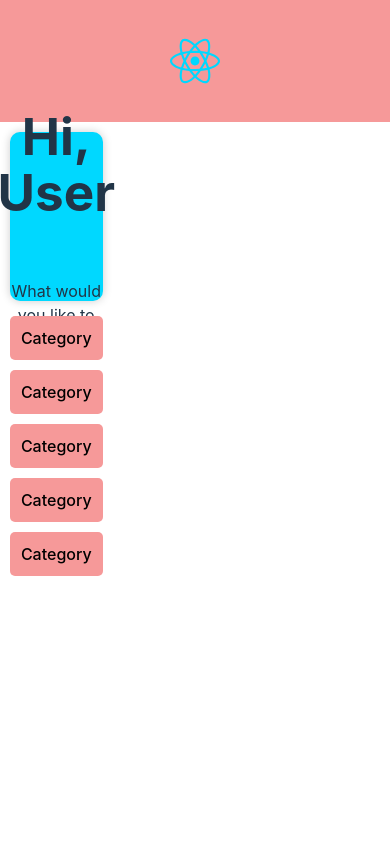
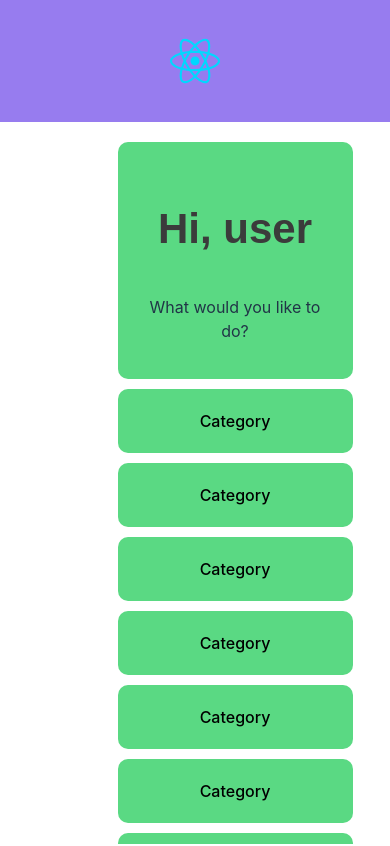
Before and after one commit to apurificato/nidhi_marketplace, a React (Vite) app in the folder client/: page /dashboard in a window 390 px wide. Shown: the top 846 px of the page. Built offline with nearby package versions, Linux system fonts and the light colour scheme.

Commit message:
dashboard

```diff
--- a/client/package.json
+++ b/client/package.json
@@ -15,7 +15,9 @@
     "graphql": "^16.8.1",
     "react": "^18.2.0",
     "react-dom": "^18.2.0",
-    "react-router-dom": "^6.23.1"
+    "react-router-dom": "^6.23.1",
+    "react-slick": "^0.30.2",
+    "slick-carousel": "^1.8.1"
   },
   "devDependencies": {
     "@types/react": "^18.2.66",
--- a/client/src/App.jsx
+++ b/client/src/App.jsx
@@ -6,6 +6,7 @@ import Home from './pages/Home'
 import About from './pages/About'
 import Dashboard from './pages/Dashboard'
 import AuthForm from './pages/AuthForm'
+
 
 
 function App() {
@@ -19,11 +20,11 @@ function App() {
   //         })
   // }, [])
 
-  const logoutUser = async () => {
-      // await axios.get('/api/auth/logout')
+  // const logoutUser = async () => {
+  //     // await axios.get('/api/auth/logout')
 
-      // setUser(null)
-  }
+  //     // setUser(null)
+  // }
 
 
   return (
@@ -36,7 +37,7 @@ function App() {
       <Routes>
         <Route path="/" element={<Home user={user}/>} />
         <Route path="/about" element={<About />} />
-        <Route path="/dashboard" element={<Dashboard />} />
+        <Route path="/dashboard" element={<Dashboard user={setUser}/>} />
         <Route path="/auth" element={<AuthForm setUser={setUser}/>} />
       </Routes>
 
--- /dev/null
+++ b/client/src/components/Carousel.jsx
@@ -0,0 +1,52 @@
+
+import Slider from 'react-slick';
+import 'slick-carousel/slick/slick.css';
+import 'slick-carousel/slick/slick-theme.css';
+
+
+export default function ImageSlider() {
+  const settings = {
+    dots: true,
+    infinite: true,
+    speed: 500,
+    slidesToShow: 3,
+    slidesToScroll: 1,
+    autoplay: true,
+    autoplaySpeed: 2000, // Adjust the speed as needed (milliseconds)
+    pauseOnHover: true,
+    responsive: [
+      {
+        breakpoint: 1024,
+        settings: {
+          slidesToShow: 2,
+          slidesToScroll: 1,
+        },
+      },
+      {
+        breakpoint: 600,
+        settings: {
+          slidesToShow: 1,
+          slidesToScroll: 1,
+        },
+      },
+    ],
+  };
+  return (
+    <div className="image-slider-container">
+      <Slider {...settings}>
+        <div>
+          <img src="https://www.shrm.org/topics-tools/news/hr-magazine/ask-expert-whiff-weed/_jcr_content/_cq_featuredimage.coreimg.jpeg/1703128193176/istock-1442479025-nrh1c9.jpeg" />
+        </div>
+        <div>
+          <img src="https://bloximages.newyork1.vip.townnews.com/stltoday.com/content/tncms/assets/v3/editorial/7/f6/7f649ede-22a6-5735-a4fa-9307f0fe9cd8/63ea615255ded.preview.jpg?crop=1763%2C926%2C0%2C124&resize=1200%2C630&order=crop%2Cresize" />
+        </div>
+        <div>
+          <img src="https://media.post.rvohealth.io/wp-content/uploads/sites/3/2024/01/Marijuana-joints-with-cannabis-laying-on-wooden-tray-header-1024x575.jpg" />
+        </div>
+        <div>
+          <img src="https://josephhollander.com/cdn-cgi/image/quality=90,gravity=auto,sharpen=1,metadata=none,format=auto,onerror=redirect/wp-content/uploads/2022/10/marijuana.jpg" />
+        </div>
+      </Slider>
+    </div>
+  );
+}
--- /dev/null
+++ b/client/src/context/AuthContext.jsx
@@ -0,0 +1,34 @@
+import React, { createContext, useState, useEffect, useContext } from 'react';
+import Cookies from 'js-cookie';
+
+const AuthContext = createContext();
+
+export const AuthProvider = ({ children }) => {
+  const [loggedIn, setLoggedIn] = useState(false);
+
+  useEffect(() => {
+    // Check for a JWT cookie when the app initializes
+    const token = Cookies.get('token');
+    if (token) {
+      setLoggedIn(true);
+    }
+  }, []);
+
+  const login = (token) => {
+    Cookies.set('token', token);
+    setLoggedIn(true);
+  };
+
+  const logout = () => {
+    Cookies.remove('token');
+    setLoggedIn(false);
+  };
+
+  return (
+    <AuthContext.Provider value={{ loggedIn, login, logout }}>
+      {children}
+    </AuthContext.Provider>
+  );
+};
+
+export const useAuth = () => useContext(AuthContext);
--- a/client/src/index.scss
+++ b/client/src/index.scss
@@ -19,6 +19,7 @@
 html, body {
   padding: 0;
   margin: 0;
+  overflow-x: hidden;
 }
 
 #root {
@@ -292,9 +293,9 @@ a .footer-logo-item {
 
 // NAVBAR
 
-$primary-color: #f69999;
+$primary-color: #977cef;
 $text-color: #fff;
-$hover-color: #00d8ff;
+$hover-color: #66d88b;
 $breakpoint: 768px;
 
 .navbar-header {
@@ -407,44 +408,97 @@ $breakpoint: 768px;
 
 // DASHBOARD STYLES
 
+
+.dashboard {
+  display: flex;
+  justify-content: flex-start;
+  align-items: flex-start;
+  padding: 20px;
+  width: 100%;
+}
+
 .dash-container {
-   height: 100vh;
-   display: flex;
-   flex-direction: column;
-   justify-content: flex-start;
-   align-items: flex-start;
-  padding: 10px;
+  display: flex;
+  align-items: flex-start;
+  justify-content: space-between;
+  width: 100%;
+}
+
+.left-column {
+  display: flex;
+  flex-direction: column;
+  margin-right: 20px;
+  width: 50%;
 }
 
 .user-info {
-  height: 20%;
-  width: 25%;
+  margin-bottom: 10px;
+  background-color: #5ad983;
+  border-radius: 10px;
+  padding: 20px;
+  width: 100%;
+}
+
+.categories-table {
   display: flex;
   flex-direction: column;
-  justify-content: center;
-  align-items: center;
-  background-color: #00d8ff;
-  border-radius: 10px;
-  box-shadow: 0 0 10px rgba(0, 0, 0, 0.2);
- }
+  width: 100%;
+}
 
- .categories-table {
-  width: 25%; /* Make it take the full width */
-  display: flex;
-  flex-direction: column;
-  gap: 10px; /* Add some space between the links */
-  padding: 15px 0;
+.categories-item {
+background-color: #5ad983;
+padding: 20px;
+border-radius: 10px;
+width: 100%;
+
+&:hover {
+  background-color: rgb(90, 90, 90);
+  color: white;
+}
 }
 
 .categories-table a {
-  text-decoration: none;
-  color: #000;
-  padding: 10px;
-  background-color: #f69999;
-  border-radius: 5px;
-  transition: background-color 0.3s ease;
+  margin-bottom: 10px;
+  color: black;
 }
 
-.categories-table a:hover {
-  background-color: #00d8ff;
+.carousel-container {
+  flex: 1;
+  max-width: 100%; /* Adjust as needed */
+  display: flex;
+  align-items: center;
 }
+
+@media (max-width: 768px) {
+  .dash-container {
+    flex-direction: column;
+    align-items: center;
+  }
+
+  .left-column, .carousel-container {
+    max-width: 60%;
+    margin-right: 0;
+  }
+}
+
+// Carousel
+
+.image-slider-container {
+  padding: 5%;
+  width: 80%;
+  align-items: center;
+
+  img {
+  width: 70%;
+  height: auto;
+  display: block;
+  margin: 0 auto;
+  border-radius: 20px;
+  box-shadow: 0 4px 8px rgba(0, 0, 0, 0.1), 0 6px 20px rgba(0, 0, 0, 0.1);
+  }
+}
+
+.image-slider-container .slick-prev:before,
+.image-slider-container .slick-next:before {
+  color: black;
+}
--- a/client/src/pages/AuthForm.jsx
+++ b/client/src/pages/AuthForm.jsx
@@ -1,25 +1,25 @@
 import { useState } from 'react'
 import { useNavigate } from 'react-router-dom'
-import axios from 'axios'
 import { CREATE_USER, LOGIN_USER } from '../graphql/mutations'
 import { useMutation } from '@apollo/client'
+import { useAuth } from '../context/AuthContext'
 
 const initialFormState = {
   username: '',
   email: '',
   password: '',
   isLogin: true
-
 }
 
-
-function AuthForm(props) {
+function AuthForm() {
   const [formData, setFormData] = useState(initialFormState)
   const navigate = useNavigate()
-    const [createUser]= useMutation(CREATE_USER,{
+  const { login } = useAuth() // Access the login function from the context
+
+  const [createUser] = useMutation(CREATE_USER, {
     variables: formData
   })
-    const [loginUser]= useMutation(LOGIN_USER,{
+  const [loginUser] = useMutation(LOGIN_USER, {
     variables: formData
   })
 
@@ -35,13 +35,32 @@ function AuthForm(props) {
   const handleSubmit = async (event) => {
     event.preventDefault()
 
-        let data
-        formData.isLogin? data= await loginUser() : data = await createUser()
+    let data;
+    let token;
+    try {
+      if (formData.isLogin) {
+        data = await loginUser()
+        token = data.data.login.token
+      } else {
+        data = await createUser()
+        token = data.data.createUser.token
+      }
 
+      // Log to check if data is received
+      console.log('Data received:', data)
 
-        console.log(data)
+      // If login or registration is successful, update the context and navigate
+      if (data) {
+        login(token) // Set the loggedIn state to true
+        navigate('/dashboard')
+      } else {
+        console.error('Error: Data not received')
+      }
+    } catch (error) {
+      console.error('Authentication error:', error)
+    }
+    setFormData({...initialFormState})
 
-        setFormData({...initialFormState})
   }
 
   const toggleAuthType = () => {
--- a/client/src/pages/Dashboard.jsx
+++ b/client/src/pages/Dashboard.jsx
@@ -1,27 +1,34 @@
+import ImageSlider from "../components/Carousel"
 
-
-function Dashboard( ) {
+function Dashboard() {
 
 
 
 
     return(
-        <section>
+        <section className="dashboard">
   <div className="dash-container">
+    <div className="left-column">
       <div className="user-info">
-                  <h1>Hi, User</h1>
+        <h2>Hi, user</h2>
         <p>What would you like to do?</p>
       </div>
       <aside className="categories-table">
-                    <a href="/">Category</a>
-                    <a href="/">Category</a>
-                    <a href="/">Category</a>
-                    <a href="/">Category</a>
-                    <a href="/">Category</a>
+        <a className="categories-item" href="/">Category</a>
+        <a className="categories-item" href="/">Category</a>
+        <a className="categories-item" href="/">Category</a>
+        <a className="categories-item" href="/">Category</a>
+        <a className="categories-item" href="/">Category</a>
+        <a className="categories-item" href="/">Category</a>
+        <a className="categories-item" href="/">Category</a>
+        <a className="categories-item" href="/">Category</a>
+        <a className="categories-item" href="/">Category</a>
+        <a className="categories-item" href="/">Category</a>
       </aside>
     </div>
-            <div>
-
+    <div className="carousel-container">
+      <ImageSlider />
+    </div>
   </div>
 </section>
     )
```
Also changed, not shown: 1 other file (tests, documents, lock files or other folders). Lines whose indentation alone changed are shown as unchanged.
